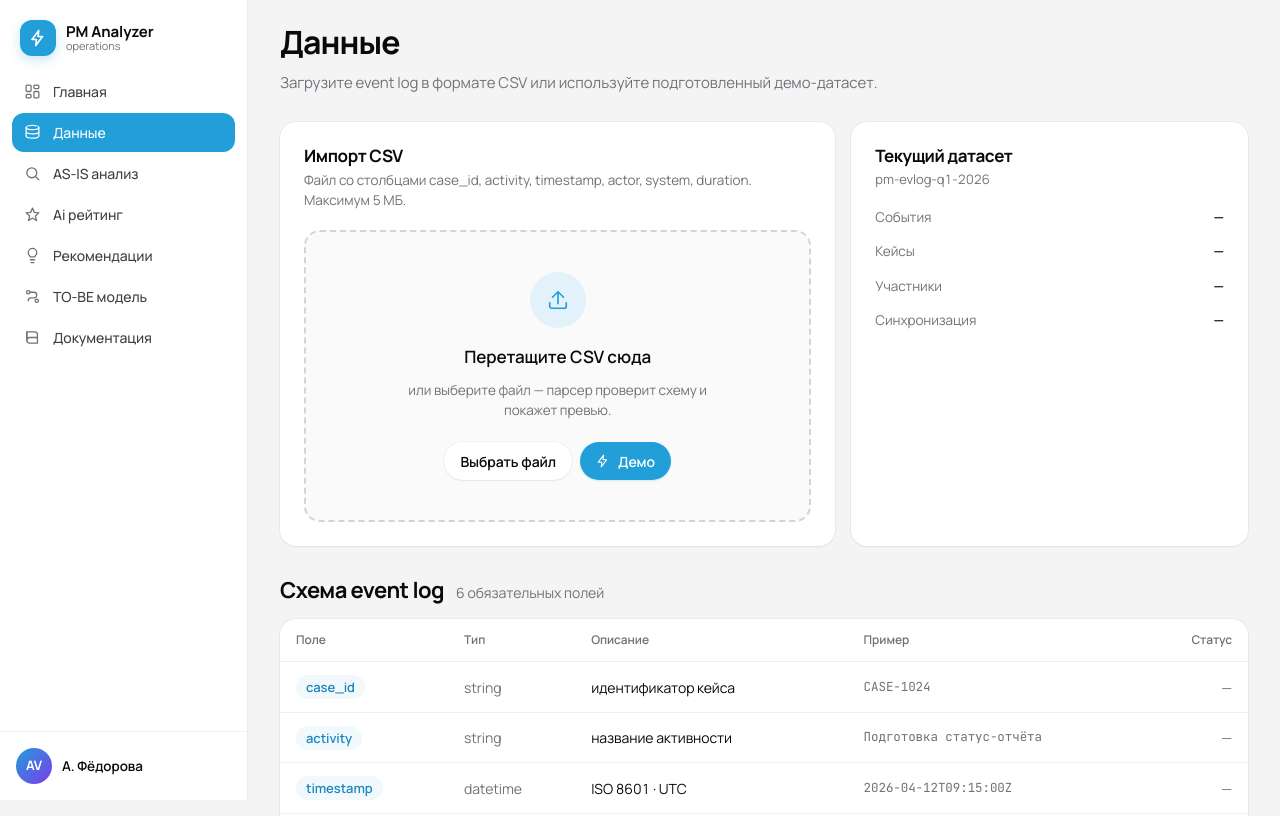
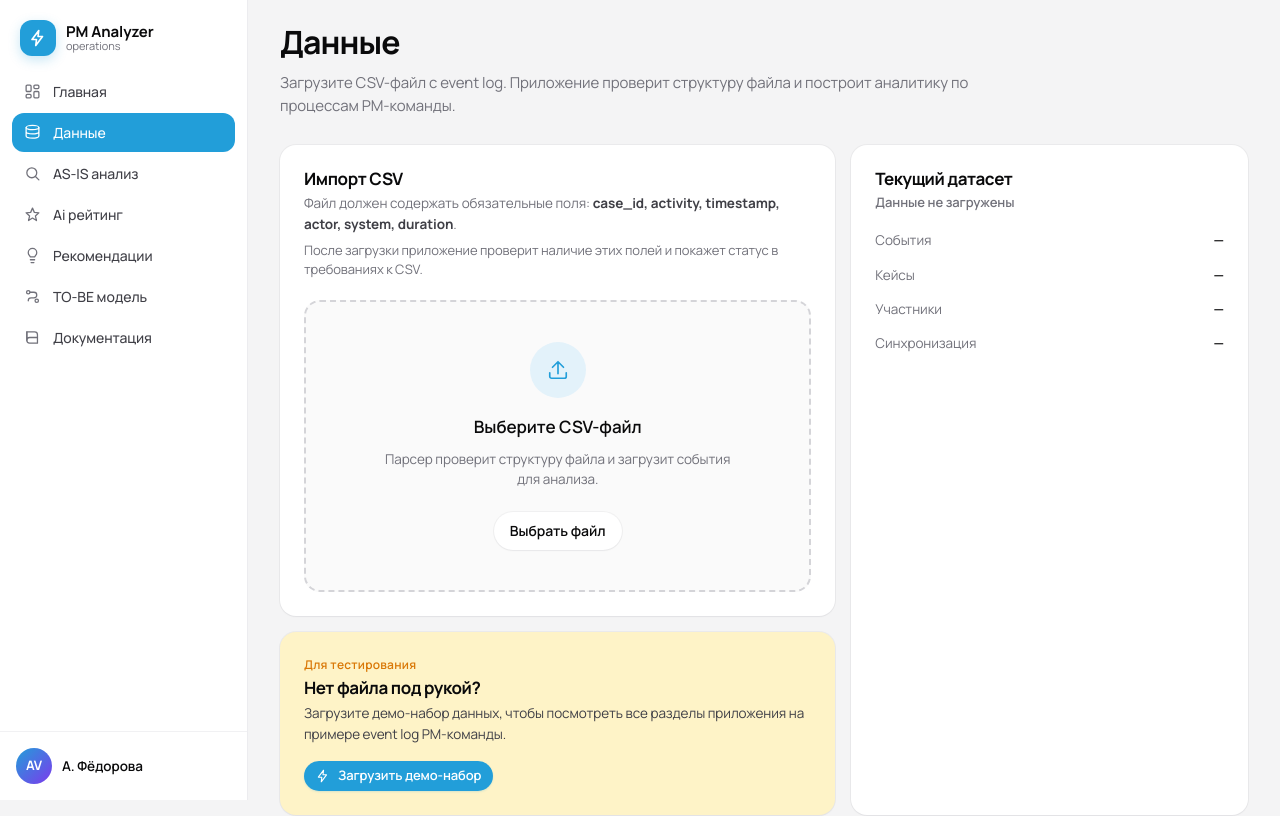
Before and after one commit to avfka/pm-process-analyzer, a React (Vite) app: page /upload in a window 1280 px wide. Shown: the top 816 px of the page. Built offline with nearby package versions, Linux system fonts and the light colour scheme.

Commit message:
Clarify data upload and demo workflow

```diff
--- a/src/pages/DataUpload.tsx
+++ b/src/pages/DataUpload.tsx
@@ -24,20 +24,32 @@ const PREVIEW_ROWS = [
   ['CASE-1028','Согласование roadmap',     '2026-04-12T16:00:00Z','PM-Mark','Notion',88],
 ];
 
+type DatasetKind = 'none' | 'demo' | 'csv';
+
 export default function DataUpload() {
   const { events, setEvents, loadDemoData, clearData, analyzer } = useData();
   const [error, setError] = useState<string | null>(null);
   const [isDemoLoaded, setIsDemoLoaded] = useState(false);
+  const [datasetKind, setDatasetKind] = useState<DatasetKind>(events.length > 0 ? 'csv' : 'none');
   const stats = analyzer.basicStats;
+  const datasetLabel = events.length === 0
+    ? 'Данные не загружены'
+    : datasetKind === 'demo'
+      ? 'Демо-набор данных'
+      : 'Пользовательский CSV';
 
   const handleDemoLoad = () => {
     loadDemoData();
     setIsDemoLoaded(true);
+    setDatasetKind('demo');
+    setError(null);
   };
 
   const handleClearData = () => {
     clearData();
     setIsDemoLoaded(false);
+    setDatasetKind('none');
+    setError(null);
   };
 
   const handleFileUpload = (e: React.ChangeEvent<HTMLInputElement>) => {
@@ -65,6 +77,7 @@ export default function DataUpload() {
         }));
         setEvents(parsedEvents);
         setIsDemoLoaded(false);
+        setDatasetKind('csv');
         setError(null);
       },
       error: (err) => setError(`Ошибка парсинга CSV: ${err.message}`),
@@ -78,7 +91,7 @@ export default function DataUpload() {
         <div style={{ flex: 1, minWidth: 0 }}>
           <h1>Данные</h1>
           <div style={{ marginTop: 10, color: 'var(--ink-muted)', maxWidth: 720, fontSize: 15, lineHeight: 1.55 }}>
-            Загрузите event log в формате CSV или используйте подготовленный демо-датасет.
+            Загрузите CSV-файл с event log. Приложение проверит структуру файла и построит аналитику по процессам PM-команды.
           </div>
         </div>
         <div style={{ display: 'flex', alignItems: 'center', gap: 8 }}>
@@ -92,11 +105,15 @@ export default function DataUpload() {
       </div>
 
       <div className="grid-asym">
+        <div style={{ display: 'flex', flexDirection: 'column', gap: 16 }}>
           {/* Upload */}
           <div className="card card-pad">
             <h3>Импорт CSV</h3>
-          <div style={{ color: 'var(--ink-muted)', fontSize: 13.5, marginTop: 4 }}>
-            Файл со столбцами case_id, activity, timestamp, actor, system, duration. Максимум 5 МБ.
+            <div style={{ color: 'var(--ink-muted)', fontSize: 13.5, marginTop: 4, lineHeight: 1.55 }}>
+              Файл должен содержать обязательные поля: <strong style={{ color: 'var(--ink-3)' }}>case_id, activity, timestamp, actor, system, duration</strong>.
+            </div>
+            <div style={{ color: 'var(--ink-muted)', fontSize: 13, marginTop: 6 }}>
+              После загрузки приложение проверит наличие этих полей и покажет статус в требованиях к CSV.
             </div>
 
             <div style={{ marginTop: 20, border: '2px dashed var(--line-strong)', borderRadius: 16, padding: '40px 24px', display: 'flex', flexDirection: 'column', alignItems: 'center', gap: 10, textAlign: 'center', background: 'var(--surface-2)' }}>
@@ -105,18 +122,12 @@ export default function DataUpload() {
                   <path d="M21 15v4a2 2 0 01-2 2H5a2 2 0 01-2-2v-4M12 3v13M6 9l6-6 6 6"/>
                 </svg>
               </div>
-            <div style={{ fontSize: 17, fontWeight: 600, marginTop: 6 }}>Перетащите CSV сюда</div>
-            <div style={{ color: 'var(--ink-muted)', fontSize: 13.5, maxWidth: 320 }}>или выберите файл — парсер проверит схему и покажет превью.</div>
-            <div style={{ display: 'flex', gap: 8, marginTop: 12 }}>
-              <label style={{ position: 'relative', cursor: 'pointer' }}>
+              <div style={{ fontSize: 17, fontWeight: 600, marginTop: 6 }}>Выберите CSV-файл</div>
+              <div style={{ color: 'var(--ink-muted)', fontSize: 13.5, maxWidth: 360 }}>Парсер проверит структуру файла и загрузит события для анализа.</div>
+              <label style={{ position: 'relative', cursor: 'pointer', marginTop: 12 }}>
                 <span className="btn">Выбрать файл</span>
                 <input type="file" accept=".csv" onChange={handleFileUpload} style={{ position: 'absolute', inset: 0, opacity: 0, cursor: 'pointer', width: '100%', height: '100%' }} />
               </label>
-              <button className="btn btn-primary" onClick={handleDemoLoad}>
-                <svg width={14} height={14} viewBox="0 0 24 24" fill="none" stroke="currentColor" strokeWidth={1.8} strokeLinecap="round" strokeLinejoin="round"><path d="M13 2L4 14h6l-1 8 9-12h-6z"/></svg>
-                Демо
-              </button>
-            </div>
             </div>
 
             {error && <div style={{ marginTop: 12, padding: '10px 14px', background: 'var(--neg-tint)', color: 'var(--neg)', borderRadius: 10, fontSize: 13.5 }}>{error}</div>}
@@ -134,10 +145,23 @@ export default function DataUpload() {
             )}
           </div>
 
+          <div className="card card-pad" style={{ background: 'var(--warn-tint)' }}>
+            <div className="eyebrow" style={{ color: 'var(--warn)' }}>Для тестирования</div>
+            <h3 style={{ marginTop: 4 }}>Нет файла под рукой?</h3>
+            <div style={{ color: 'var(--ink-3)', fontSize: 13.5, lineHeight: 1.55, marginTop: 6 }}>
+              Загрузите демо-набор данных, чтобы посмотреть все разделы приложения на примере event log PM-команды.
+            </div>
+            <button className="btn btn-primary btn-sm" onClick={handleDemoLoad} style={{ marginTop: 16 }}>
+              <svg width={14} height={14} viewBox="0 0 24 24" fill="none" stroke="currentColor" strokeWidth={1.8} strokeLinecap="round" strokeLinejoin="round"><path d="M13 2L4 14h6l-1 8 9-12h-6z"/></svg>
+              Загрузить демо-набор
+            </button>
+          </div>
+        </div>
+
         {/* Stats */}
         <div className="card card-pad">
           <h3>Текущий датасет</h3>
-          <div style={{ color: 'var(--ink-muted)', fontSize: 13, marginTop: 4 }}>pm-evlog-q1-2026</div>
+          <div style={{ color: events.length > 0 ? 'var(--accent)' : 'var(--ink-muted)', fontSize: 13, marginTop: 4, fontWeight: 600 }}>{datasetLabel}</div>
           <div style={{ marginTop: 18, display: 'flex', flexDirection: 'column', gap: 14 }}>
             <Row k="События"   v={events.length > 0 ? new Intl.NumberFormat('ru-RU').format(events.length) : '—'} />
             <Row k="Кейсы"     v={events.length > 0 ? stats.totalCases : '—'} />
@@ -153,8 +177,8 @@ export default function DataUpload() {
 
       {/* Schema */}
       <div className="sec-title">
-        <h2>Схема event log</h2>
-        <span className="sec-sub">6 обязательных полей</span>
+        <h2>Требования к CSV-файлу</h2>
+        <span className="sec-sub">эти поля проверяются при загрузке</span>
       </div>
       <div className="card table-wrap" style={{ paddingBottom: 0 }}>
         <table className="t">
```
Lines whose indentation alone changed are shown as unchanged.
